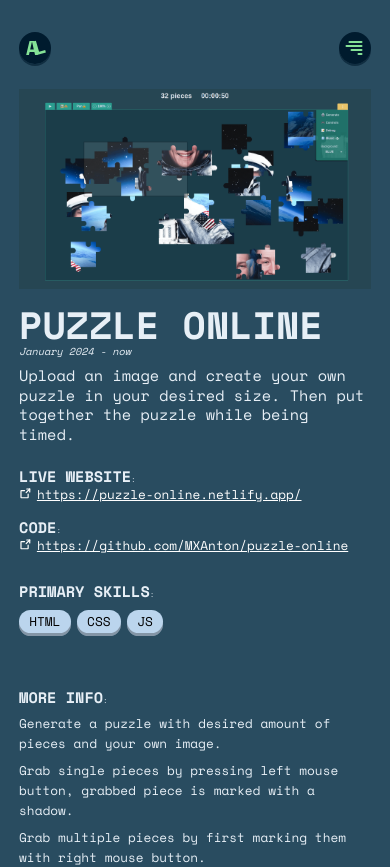
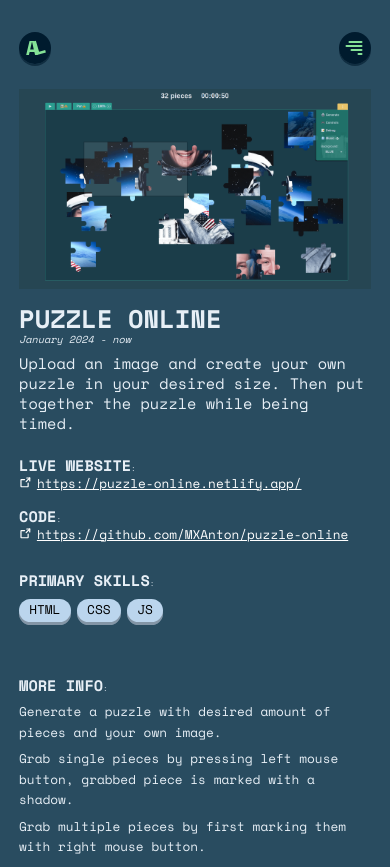
Before and after one commit to MXAnton/portfolio, a Vue app: page /project/0 in a window 390 px wide. Shown: the top 867 px of the page. Built offline with nearby package versions, Linux system fonts and the light colour scheme.

Commit message:
Make project h1 smaller on small screens.

```diff
--- a/src/views/ProjectView.vue
+++ b/src/views/ProjectView.vue
@@ -125,6 +125,11 @@ main section {
 h1,
 h2 {
   text-shadow: none;
+}
+@media screen and (width < 500px) {
+  h1 {
+    font-size: 2rem;
+  }
 }
 
 h2 {
```
